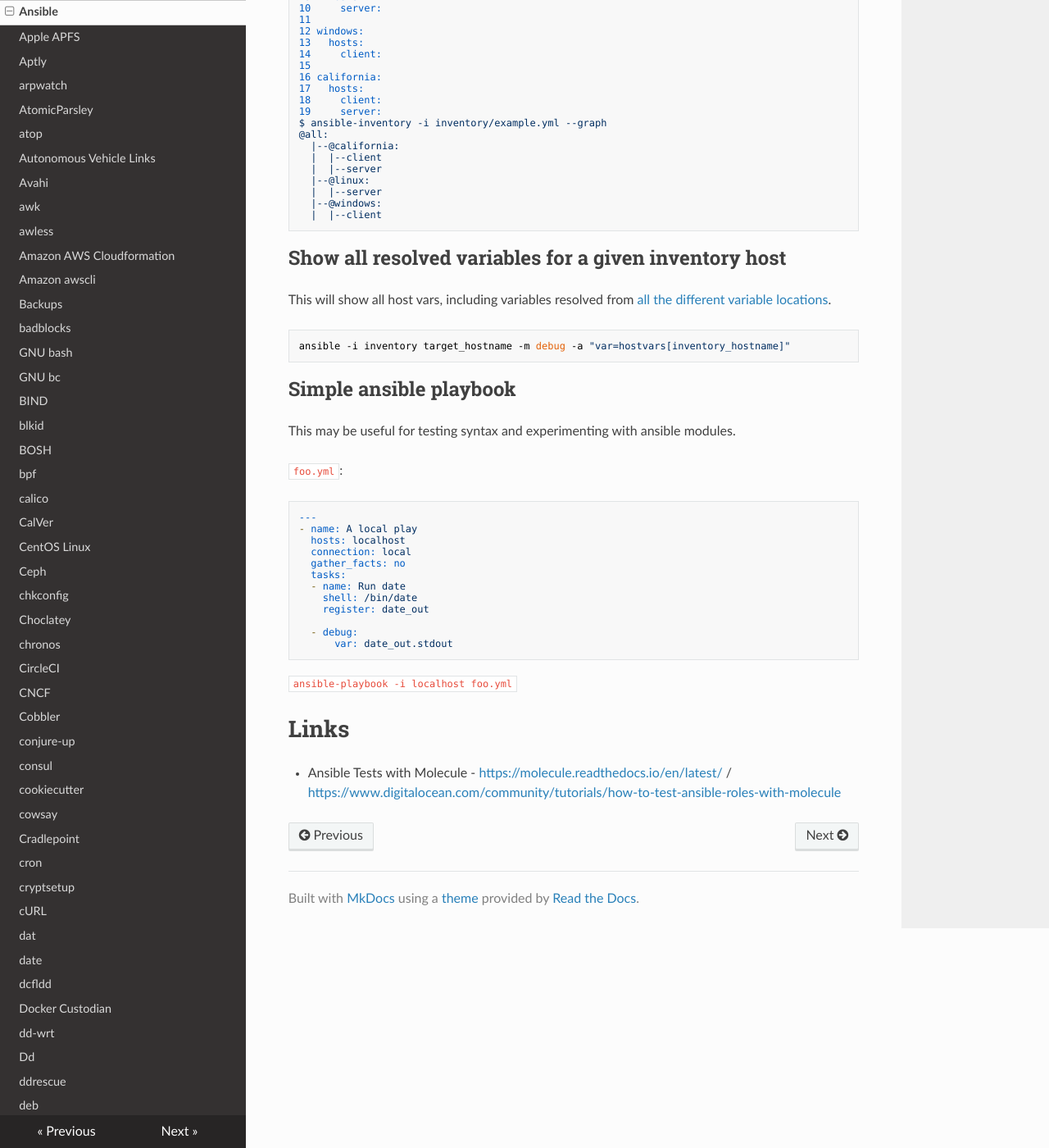
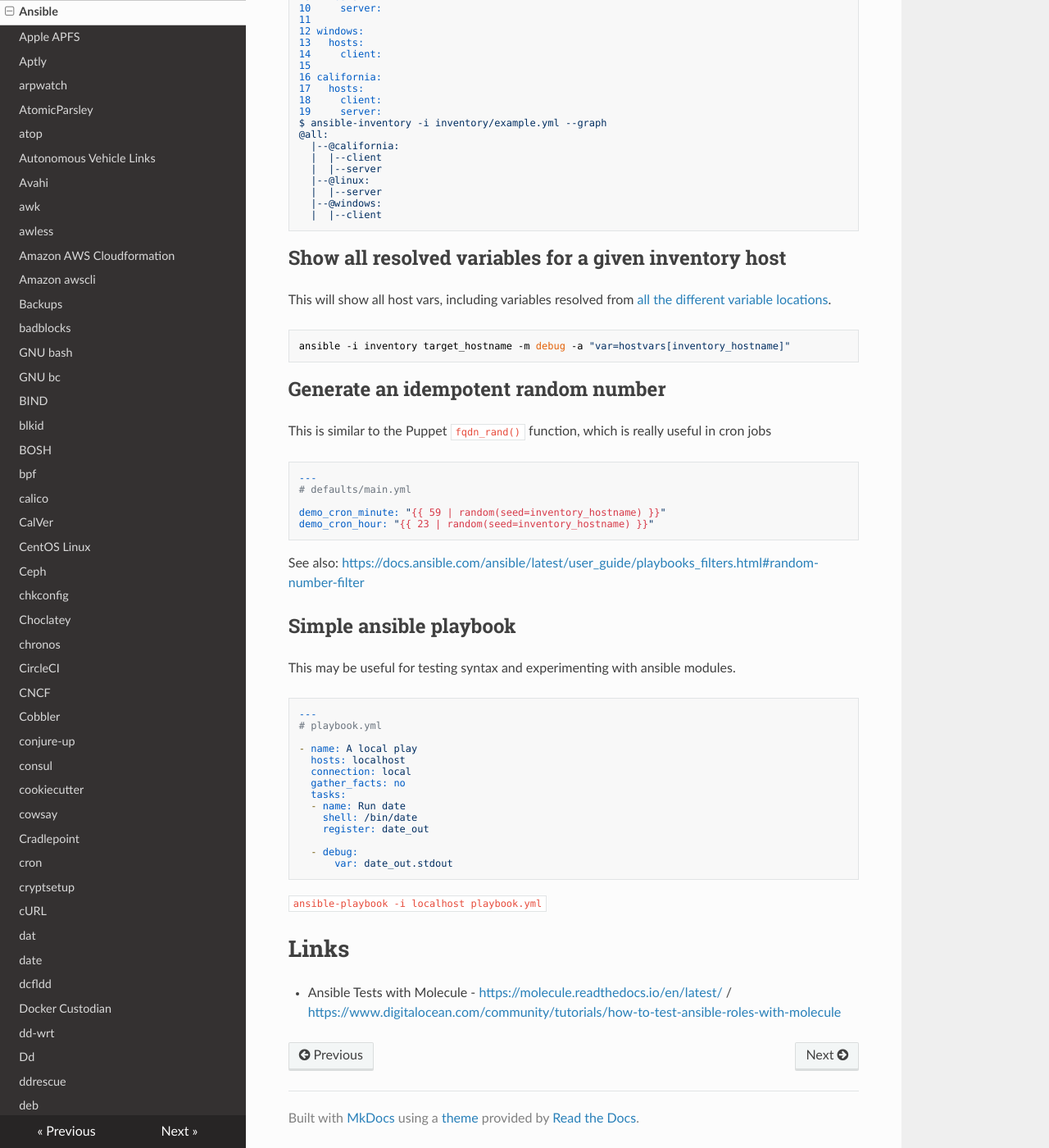
Before and after one commit to lando-cal/tech-notes, an MkDocs documentation site: the page built from docs/ansible.md, in a window 1280 px wide and 1400 px high, scrolled down 1453 px. Shown: the whole window at 82% size. Built offline with MkDocs 1.6.1, drawn with Linux system fonts in a browser that asks for light colours; nearby versions of some CDN libraries.

Commit message:
Add seed=inventory_hostname example. Tweak filename syntaxes.

````diff
--- a/docs/ansible.md
+++ b/docs/ansible.md
@@ -95,13 +95,28 @@ This will show all host vars, including variables resolved from [all the differe
 ansible -i inventory target_hostname -m debug -a "var=hostvars[inventory_hostname]"
 ```
 
+## Generate an idempotent random number
+
+This is similar to the Puppet `fqdn_rand()` function, which is really useful in cron jobs
+
+```
+---
+# defaults/main.yml
+
+demo_cron_minute: "{{ 59 | random(seed=inventory_hostname) }}"
+demo_cron_hour: "{{ 23 | random(seed=inventory_hostname) }}"
+```
+
+See also: <https://docs.ansible.com/ansible/latest/user_guide/playbooks_filters.html#random-number-filter>
+
 ## Simple ansible playbook
 
 This may be useful for testing syntax and experimenting with ansible modules.
 
-`foo.yml`:
 ```
 ---
+# playbook.yml
+
 - name: A local play
   hosts: localhost
   connection: local
@@ -115,7 +130,7 @@ This may be useful for testing syntax and experimenting with ansible modules.
       var: date_out.stdout
 ```
 
-`ansible-playbook -i localhost foo.yml`
+`ansible-playbook -i localhost playbook.yml`
 
 # Links
 
````
